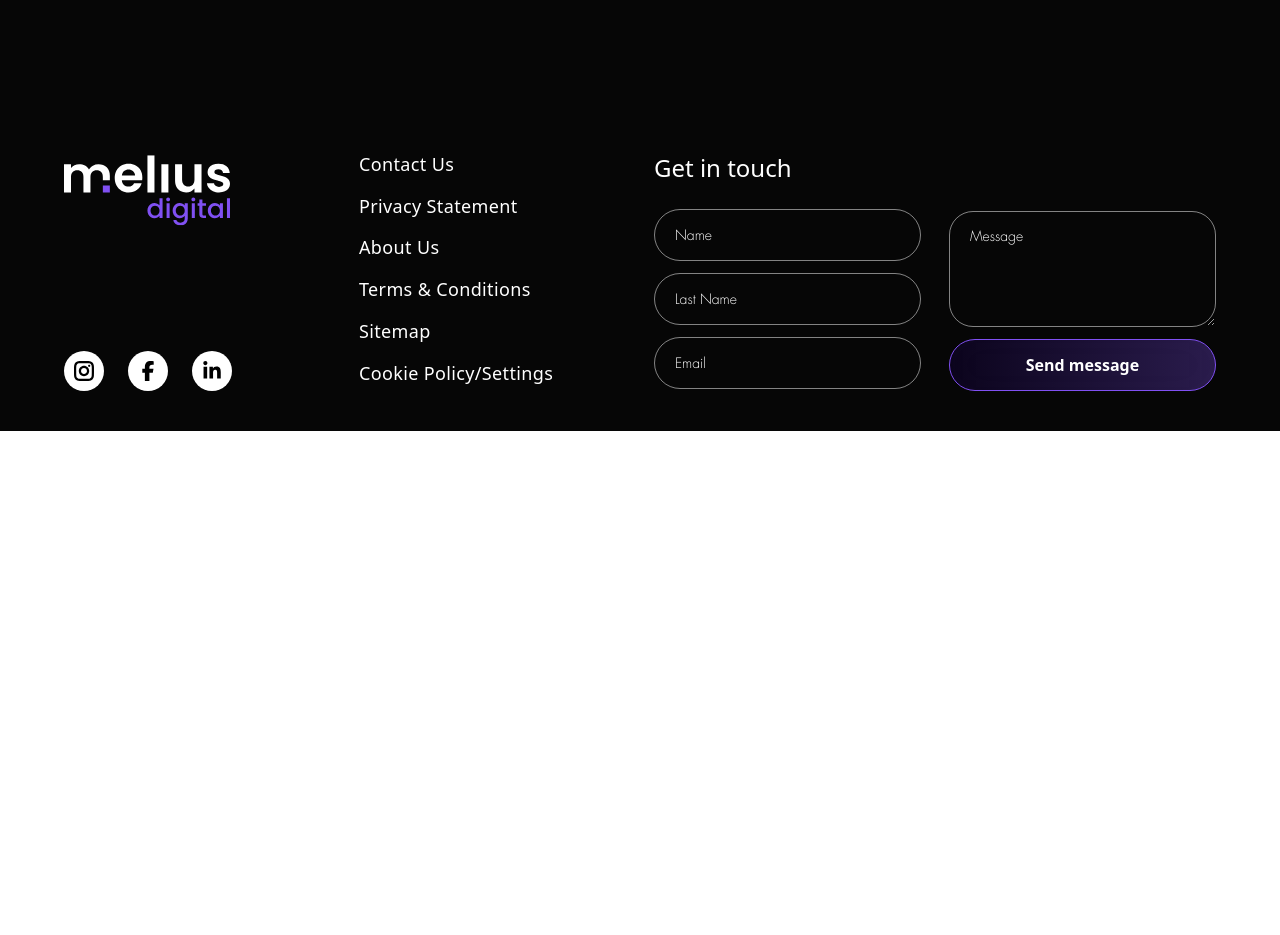
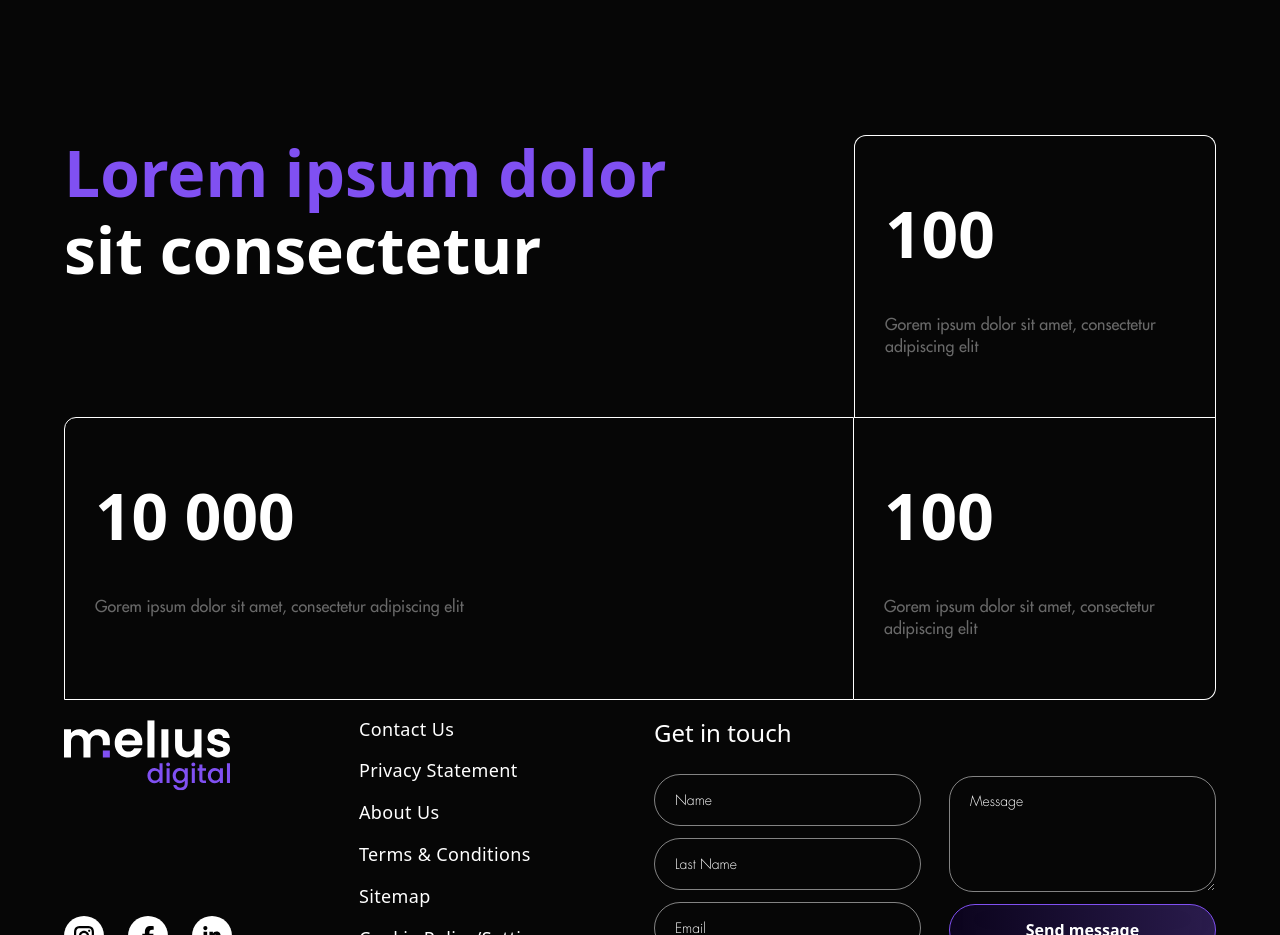
Before and after one commit to samratmahmud/melius, a Next.js app: page /about-us in a window 1280 px wide. Shown: the part 2300-3235 px from the top of the page. Before the commit the page ends 2731 px from the top, so only its background shows below. Built offline with nearby package versions, Linux system fonts and the light colour scheme; a web font is replaced by a local one.

Commit message:
contactMelius compo creating

```diff
--- /dev/null
+++ b/src/app/about-us/ContactMelius.tsx
@@ -0,0 +1,45 @@
+import React from "react";
+
+function ContactMelius() {
+   return (
+      <section>
+         <div className="container">
+            <div className="flex justify-between gap-8">
+               <h2 className="text-12xl font-semibold font-tt-hoves col-span-2">
+                  <span className="text-primary-500">Lorem ipsum dolor</span>
+                  <br />
+                  sit consectetur
+               </h2>
+               <div className="border-t border-x border-white rounded-t-xl py-[60px] px-[30px] max-w-[362px] w-full">
+                  <h6 className="text-12xl font-semibold font-tt-hoves mb-10">
+                     100
+                  </h6>
+                  <p className="font-futura-lt text-white/40">
+                     Gorem ipsum dolor sit amet, consectetur adipiscing elit
+                  </p>
+               </div>
+            </div>
+            <div className="flex">
+               <div className="border border-white rounded-tl-xl py-[60px] px-[30px] w-full">
+                  <h6 className="text-12xl font-semibold font-tt-hoves mb-10">
+                     10 000
+                  </h6>
+                  <p className="font-futura-lt text-white/40">
+                     Gorem ipsum dolor sit amet, consectetur adipiscing elit
+                  </p>
+               </div>
+               <div className="border-r border-y border-white rounded-br-xl py-[60px] px-[30px] max-w-[362px] w-full">
+                  <h6 className="text-12xl font-semibold font-tt-hoves mb-10">
+                     100
+                  </h6>
+                  <p className="font-futura-lt text-white/40">
+                     Gorem ipsum dolor sit amet, consectetur adipiscing elit
+                  </p>
+               </div>
+            </div>
+         </div>
+      </section>
+   );
+}
+
+export default ContactMelius;
--- a/src/app/about-us/page.tsx
+++ b/src/app/about-us/page.tsx
@@ -1,12 +1,14 @@
 import React from "react";
 import AboutHeader from "./AboutHeader";
 import Innovation from "./Innovation";
+import ContactMelius from "./ContactMelius";
 
 export default function page() {
    return (
       <main>
          <AboutHeader />
          <Innovation />
+         <ContactMelius />
       </main>
    );
 }
```
